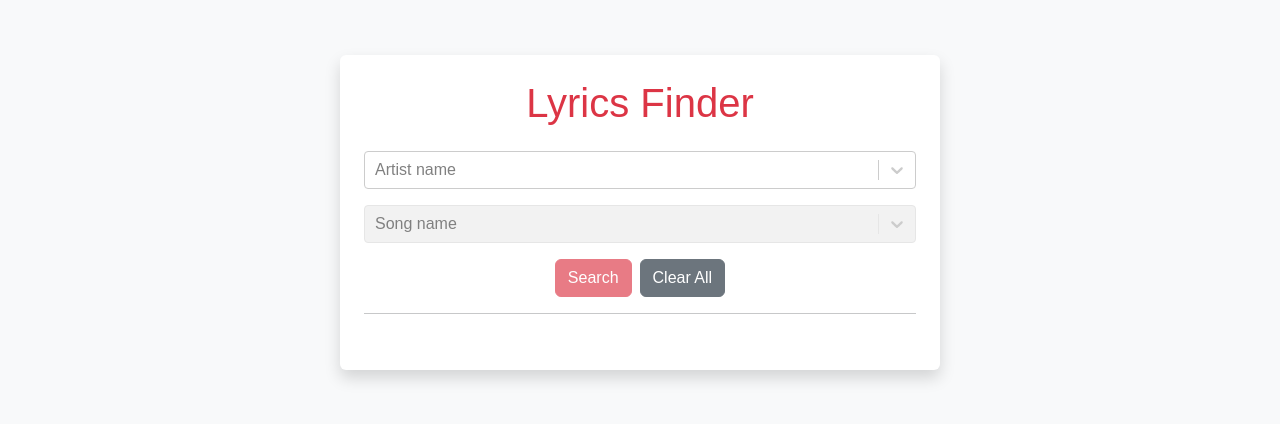
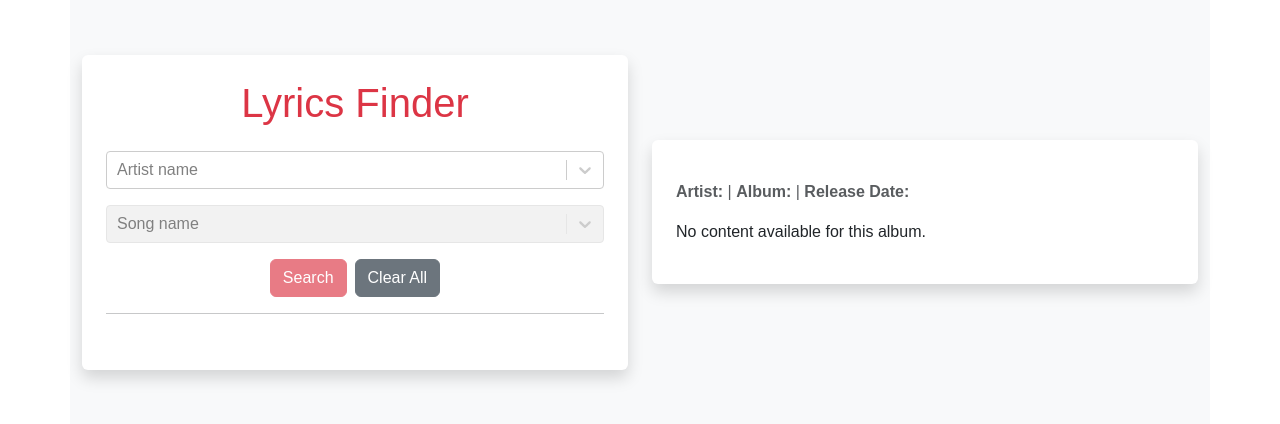
Before and after one commit to deca-ua/nmatos, a React (Create React App) app: page / in a window 1280 px wide. Shown: the part 188-612 px from the top of the page. Built offline with nearby package versions, Linux system fonts and the light colour scheme; no server answers.

Commit message:
Contentful Added

```diff
--- a/src/App.js
+++ b/src/App.js
@@ -6,7 +6,7 @@ import { getSpotifyToken, searchSpotifyTrack } from "./spotifyService";
 import SearchForm from "./components/SearchForm";
 import SearchResults from "./components/SearchResults";
 import React from "react";
-
+import process from 'process';
 
 function App() {
   const [artist, setArtist] = useState("");
@@ -17,7 +17,62 @@ function App() {
   const [songOptions, setSongOptions] = useState([]);
   const [spotifyToken, setSpotifyToken] = useState("");
   const [previewUrl, setPreviewUrl] = useState(null);
-  const [searched, setSearched] = useState(false); // New state to track if search has been initiated
+  const [searched, setSearched] = useState(false);
+  const [page, setPage] = useState({}); // Initialize to an empty object, not null
+
+  const YOUR_SPACE_ID = process.env.REACT_APP_YOUR_SPACE_ID;
+  const YOUR_ACCESS_TOKEN = process.env.REACT_APP_YOUR_ACCESS_TOKEN;
+
+  // This effect should always run, regardless of `page` being present or not
+  useEffect(() => {
+    const query = `{
+      blogPostCollection {
+        items {
+          title
+          artist
+          albumName
+          releaseDate
+          content {
+            json
+          }
+          featuredImage {
+            url
+          }
+        }
+      }
+    }`;
+
+    window
+      .fetch(
+        `https://graphql.contentful.com/content/v1/spaces/${YOUR_SPACE_ID}/`,
+        {
+          method: "POST",
+          headers: {
+            "Content-Type": "application/json",
+            Authorization: `Bearer ${YOUR_ACCESS_TOKEN}`,
+          },
+          body: JSON.stringify({ query }),
+        }
+      )
+      .then((response) => response.json())
+      .then(({ data, errors }) => {
+        if (errors) {
+          console.error(errors);
+        } else if (data && data.blogPostCollection) {
+          setPage(data.blogPostCollection.items[0]);
+        }
+      })
+      .catch((error) => console.error("Error fetching data:", error));
+  });
+
+  // This effect also runs unconditionally
+  useEffect(() => {
+    const fetchToken = async () => {
+      const token = await getSpotifyToken();
+      setSpotifyToken(token);
+    };
+    fetchToken();
+  }, []);
 
   useEffect(() => {
     const fetchToken = async () => {
@@ -62,7 +117,6 @@ function App() {
     }
   };
 
-
   const handleSearch = async () => {
     setSearched(true); // Mark that a search has been performed
     await searchLyrics();
@@ -80,6 +134,9 @@ function App() {
     try {
       const controller = new AbortController();
       const timeoutId = setTimeout(() => controller.abort(), 5000);
+      const rowTop = document.getElementById("rowTop");
+
+
 
       const response = await fetch(
         `https://api.lyrics.ovh/v1/${artist}/${song}`,
@@ -98,6 +155,8 @@ function App() {
 
       if (data && data.lyrics) {
         setLyrics(data.lyrics);
+        rowTop.classList.remove("align-items-center");
+        rowTop.classList.add("align-items-start");
       } else {
         setLyrics("Lyrics not found. Please check the artist and song name.");
       }
@@ -136,7 +195,9 @@ function App() {
   };
 
   return (
-    <div className="d-flex align-items-center justify-content-center min-vh-100 bg-light">
+    <div className="container">
+      <div id="rowTop" className="row align-items-center justify-content-around bg-light" style={{ minHeight: "100vh" }}>
+        <div className="col-6 d-flex flex-column justify-content-center">
           <div
             className="bg-white rounded shadow p-4 w-100"
             style={{ maxWidth: "600px" }}
@@ -152,12 +213,17 @@ function App() {
               songOptions={songOptions}
               fetchArtistSuggestions={fetchArtistSuggestions}
               fetchSongsForArtist={fetchSongsForArtist}
-          setSongOptions={setSongOptions} // Pass setSongOptions here
-          setLyrics={setLyrics} // Pass setLyrics here
-          setPreviewUrl={setPreviewUrl} // Pass setPreviewUrl here
-          setArtistOptions={setArtistOptions} // Pass setArtistOptions here
+              setSongOptions={setSongOptions}
+              setLyrics={setLyrics}
+              setPreviewUrl={setPreviewUrl}
+              setArtistOptions={setArtistOptions}
               loading={loading}
               handleSearch={handleSearch}
+              setAlignment={(alignment) => {
+                const rowTop = document.getElementById("rowTop");
+                rowTop.classList.remove("align-items-start");
+                rowTop.classList.add(alignment);
+              }}
             />
 
             <hr />
@@ -170,7 +236,48 @@ function App() {
             />
           </div>
         </div>
+        <div className="col-6 d-flex align-items-start">
+          {/* Album blog post styled section */}
+          {page && (
+            <div
+              className="bg-white rounded shadow p-4 w-100"
+              style={{ maxWidth: "600px" }}
+            >
+              <h2 className="text-primary mb-3">{page.title}</h2>
+
+              {page.featuredImage && (
+                <div className="text-center mb-4">
+                  <img
+                    src={page.featuredImage.url}
+                    alt={page.title}
+                    className="img-fluid rounded shadow"
+                    style={{ maxHeight: "400px", objectFit: "cover" }}
+                  />
+                </div>
+              )}
+
+              <p className="text-muted">
+                <strong>Artist:</strong> {page.artist} | <strong>Album:</strong>{" "}
+                {page.albumName} | <strong>Release Date:</strong>{" "}
+                {page.releaseDate}
+              </p>
+
+              {/* Styled content of the post */}
+              {page.content?.json ? (
+                <div
+                  className="blog-content"
+                  dangerouslySetInnerHTML={{ __html: page.content.json }}
+                />
+              ) : (
+                <p>No content available for this album.</p>
+              )}
+            </div>
+          )}
+        </div>
+      </div>
+    </div>
   );
+
 }
 
 export default App;
--- a/src/components/SearchForm.js
+++ b/src/components/SearchForm.js
@@ -17,6 +17,7 @@ const SearchForm = ({
   setArtistOptions,
   loading,
   handleSearch,
+  setAlignment,
 }) => {
   return (
     <div>
@@ -40,7 +41,6 @@ const SearchForm = ({
         }}
         isClearable
       />
-
 
       <Select
         className="mb-3"
@@ -75,6 +75,7 @@ const SearchForm = ({
             setPreviewUrl(null);
             setArtistOptions([]); // Clear artist options
             setSongOptions([]); // Clear song options
+            setAlignment("align-items-center");
           }}
         >
           Clear All
@@ -83,7 +84,6 @@ const SearchForm = ({
     </div>
   );
 };
-
 
 SearchForm.propTypes = {
   artist: PropTypes.string.isRequired,
@@ -100,6 +100,7 @@ SearchForm.propTypes = {
   setArtistOptions: PropTypes.func.isRequired,
   loading: PropTypes.bool.isRequired,
   handleSearch: PropTypes.func.isRequired,
+  setAlignment: PropTypes.func.isRequired,
 };
 
 export default SearchForm;
```
Also changed, not shown: src/components/ClearButton.js (deleted, +0 -16 lines), 1 other file (tests, documents, lock files or other folders). Lines whose indentation alone changed are shown as unchanged.
